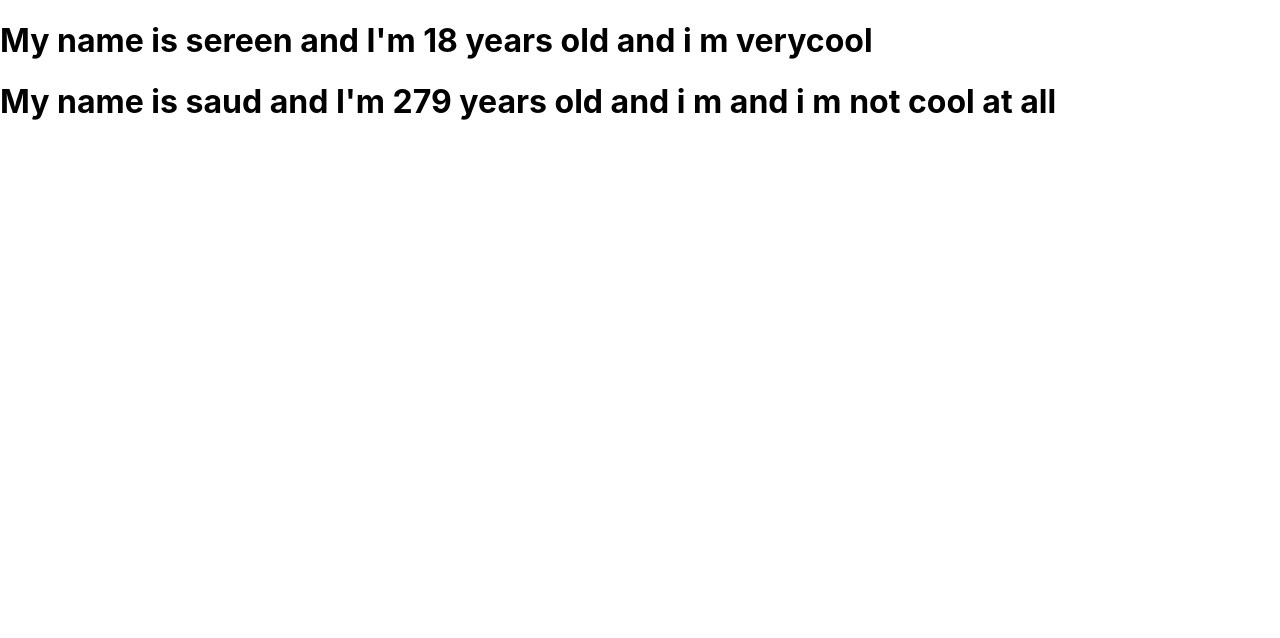
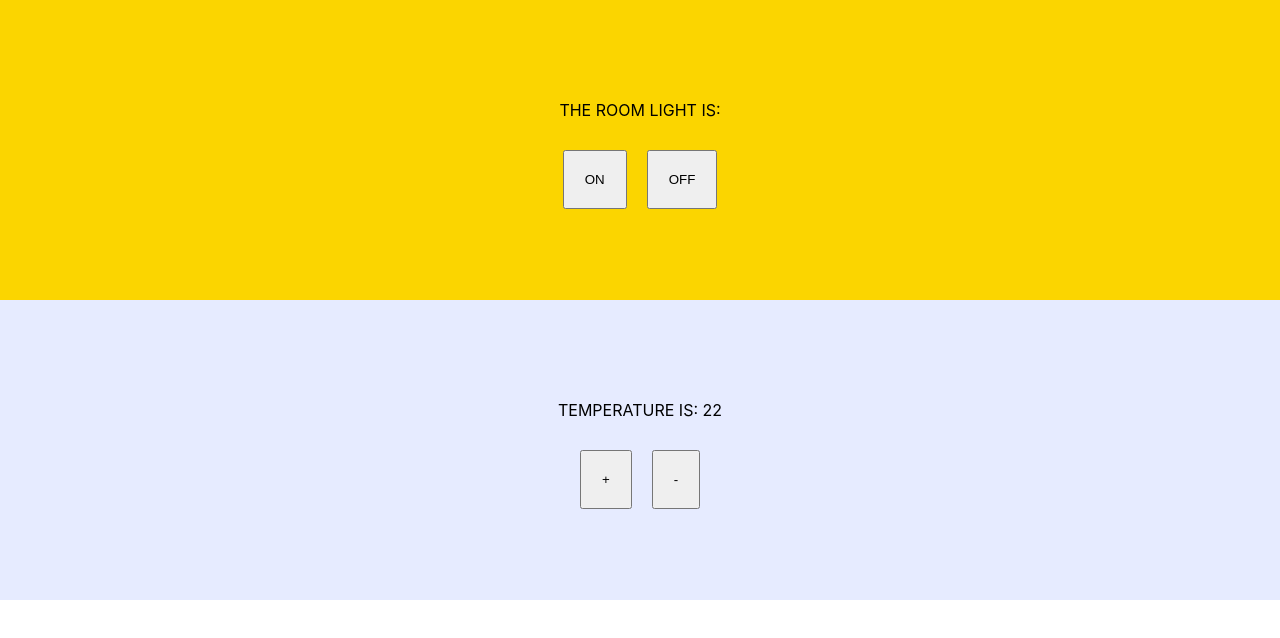
Before and after one commit to sereensaud/myreact, a React (Create React App) app: page / in a window 1280 px wide. Shown: the top 638 px of the page. Built offline with nearby package versions, Linux system fonts and the light colour scheme.

Commit message:
assignment4 temperature and light

```diff
--- a/src/App.css
+++ b/src/App.css
@@ -36,3 +36,25 @@
     transform: rotate(360deg);
   }
 }
+.on{
+   background: #FBD500;
+   height: 100px;
+   padding: 100px;
+}
+
+.off {
+  background: black;
+   height: 100px;
+   padding: 100px;
+   color: #FBD500;
+}
+
+button {
+  margin: 10px;
+  padding: 20px;
+}
+.temp{
+   height: 100px;
+   padding: 100px;
+   background: #E6EBFF;
+}
--- a/src/App.js
+++ b/src/App.js
@@ -1,18 +1,49 @@
-import React from 'react';
+import React, {useState} from 'react';
 import Dinner from './dinner.js'
 import './App.css';
 
 
 function App() {
-  let name =["sereen","saud"]
-  let age = [18,279];
-  let extra=["and i m not cool at all"]
+
+   const [light, setLight]  = useState(true);
+   const [temp, setTemp]  = useState(22);
+
+
 return(
 <div>
+   <div  className =  {light? "on": "off"} >
+          THE ROOM LIGHT IS:
+          <br></br>
+          <br></br>
+          <button onClick={
+             ()=>{
+             setLight(true);            }
+         }>ON</button>
 
-   <Dinner name={name[0]} age={age[0]} extra="verycool"></Dinner>
-   <Dinner name={name[1]} age={age[1]}extra={extra}></Dinner>
 
+         <button onClick={
+             ()=>{
+             setLight(false);            }
+         }>OFF</button>
+
+   </div>
+
+   <div class="temp" >
+          TEMPERATURE IS: {temp}
+          <br></br>
+          <br></br>
+          <button onClick={
+             ()=>{
+             setTemp(temp+1);            }
+         }>+</button>
+
+
+         <button onClick={
+             ()=>{
+             setTemp(temp-1);            }
+         }>-</button>
+
+   </div>
 </div>
    )
 }
--- a/src/dinner.js
+++ b/src/dinner.js
@@ -1,10 +1,18 @@
-import React from 'react';
+import React, {useState} from 'react';
 
  function Dinner({name, age, extra})
  {
+     const [age1, setAge]  = useState();
      return(
          <div>
          <h1>My name is {name} and I'm {age} years old and i m {extra}</h1>
+         <br>
+         </br>
+         Change Age: {age1}<br>
+         </br>
+         <button onClick={()=>{
+             setAge(age - 1);
+         }}>Change Age</button>
          </div>
          )
  }
--- a/src/index.css
+++ b/src/index.css
@@ -5,9 +5,13 @@ body {
     sans-serif;
   -webkit-font-smoothing: antialiased;
   -moz-osx-font-smoothing: grayscale;
+  text-align: center;
 }
 
 code {
   font-family: source-code-pro, Menlo, Monaco, Consolas, 'Courier New',
     monospace;
 }
+.div1{
+
+}
```
